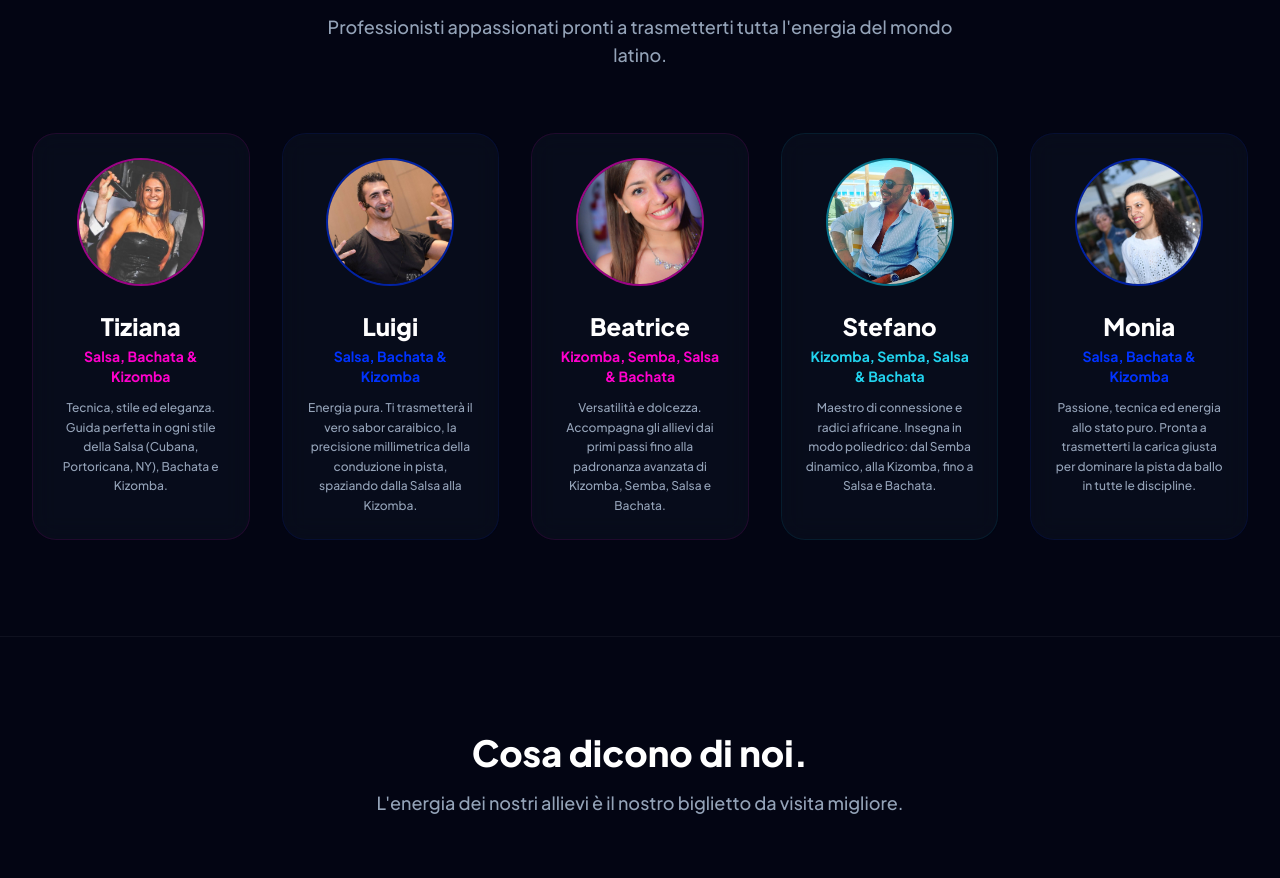
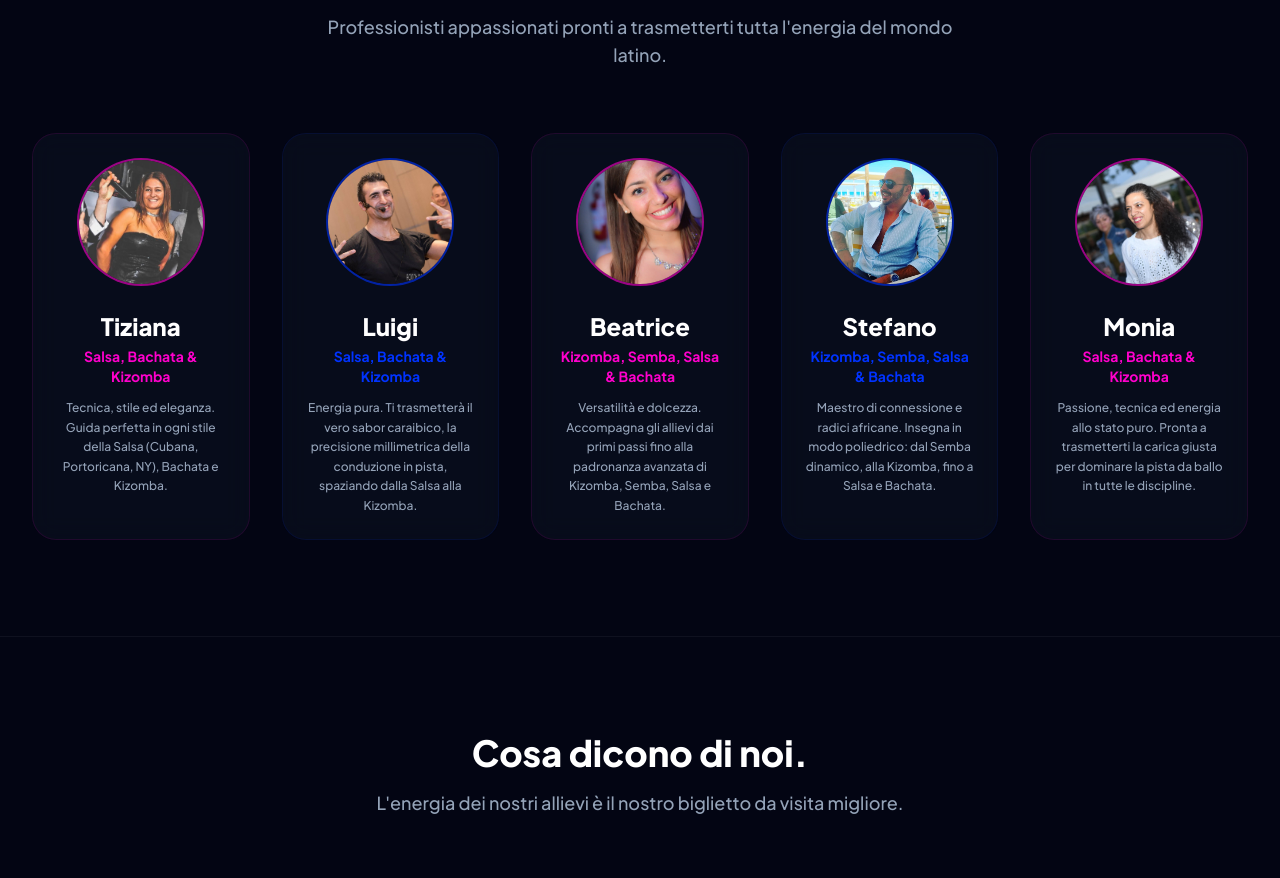
Before and after one commit to colu84/blue-danza-caribe, a plain HTML site: page index.html in a window 1280 px wide. Shown: the part 3265-4143 px from the top of the page. Drawn offline with nearby package versions, Linux system fonts and the light colour scheme.

Commit message:
Color code staff members by gender (Pink/Blue)

```diff
--- a/index.html
+++ b/index.html
@@ -343,24 +343,24 @@
                 </div>
 
                 <!-- Stefano -->
-                <div class="card-glass rounded-3xl p-6 flex flex-col items-center text-center group transition-all hover:-translate-y-2 hover:shadow-[0_0_20px_rgba(0,242,254,0.15)] border border-cyan-500/10 hover:border-cyan-500/30">
-                    <div class="w-32 h-32 rounded-full bg-cyan-500/20 flex items-center justify-center mb-6 overflow-hidden border-2 border-cyan-500/50 group-hover:scale-105 transition-transform relative">
+                <div class="card-glass rounded-3xl p-6 flex flex-col items-center text-center group transition-all hover:-translate-y-2 hover:shadow-[0_0_20px_rgba(0,51,255,0.15)] border border-brandBlue/10 hover:border-brandBlue/30">
+                    <div class="w-32 h-32 rounded-full bg-brandBlue/20 flex items-center justify-center mb-6 overflow-hidden border-2 border-brandBlue/50 group-hover:scale-105 transition-transform relative">
                         <img src="images/staff/stefano.jpg" alt="Stefano" class="w-full h-full object-cover absolute inset-0 z-10" onerror="this.style.display='none'; this.nextElementSibling.style.display='block';">
-                        <svg class="w-12 h-12 text-cyan-400 hidden z-0" fill="none" stroke="currentColor" viewBox="0 0 24 24"><path stroke-linecap="round" stroke-linejoin="round" stroke-width="1.5" d="M16 7a4 4 0 11-8 0 4 4 0 018 0zM12 14a7 7 0 00-7 7h14a7 7 0 00-7-7z"></path></svg>
+                        <svg class="w-12 h-12 text-brandBlue hidden z-0" fill="none" stroke="currentColor" viewBox="0 0 24 24"><path stroke-linecap="round" stroke-linejoin="round" stroke-width="1.5" d="M16 7a4 4 0 11-8 0 4 4 0 018 0zM12 14a7 7 0 00-7 7h14a7 7 0 00-7-7z"></path></svg>
                     </div>
                     <h3 class="text-2xl font-black text-white mb-1">Stefano</h3>
-                    <p class="text-cyan-400 font-bold text-sm mb-3">Kizomba, Semba, Salsa & Bachata</p>
+                    <p class="text-brandBlue font-bold text-sm mb-3">Kizomba, Semba, Salsa & Bachata</p>
                     <p class="text-slate-400 text-xs font-medium leading-relaxed">Maestro di connessione e radici africane. Insegna in modo poliedrico: dal Semba dinamico, alla Kizomba, fino a Salsa e Bachata.</p>
                 </div>
 
                 <!-- Monia -->
-                <div class="card-glass rounded-3xl p-6 flex flex-col items-center text-center group transition-all hover:-translate-y-2 hover:shadow-[0_0_20px_rgba(0,51,255,0.15)] border border-brandBlue/10 hover:border-brandBlue/30">
-                    <div class="w-32 h-32 rounded-full bg-brandBlue/20 flex items-center justify-center mb-6 overflow-hidden border-2 border-brandBlue/50 group-hover:scale-105 transition-transform relative">
+                <div class="card-glass rounded-3xl p-6 flex flex-col items-center text-center group transition-all hover:-translate-y-2 hover:shadow-[0_0_20px_rgba(255,0,204,0.15)] border border-brandPink/10 hover:border-brandPink/30">
+                    <div class="w-32 h-32 rounded-full bg-brandPink/20 flex items-center justify-center mb-6 overflow-hidden border-2 border-brandPink/50 group-hover:scale-105 transition-transform relative">
                         <img src="images/staff/monia.jpg" alt="Monia" class="w-full h-full object-cover absolute inset-0 z-10" onerror="this.style.display='none'; this.nextElementSibling.style.display='block';">
-                        <svg class="w-12 h-12 text-brandBlue hidden z-0" fill="none" stroke="currentColor" viewBox="0 0 24 24"><path stroke-linecap="round" stroke-linejoin="round" stroke-width="1.5" d="M16 7a4 4 0 11-8 0 4 4 0 018 0zM12 14a7 7 0 00-7 7h14a7 7 0 00-7-7z"></path></svg>
+                        <svg class="w-12 h-12 text-brandPink hidden z-0" fill="none" stroke="currentColor" viewBox="0 0 24 24"><path stroke-linecap="round" stroke-linejoin="round" stroke-width="1.5" d="M16 7a4 4 0 11-8 0 4 4 0 018 0zM12 14a7 7 0 00-7 7h14a7 7 0 00-7-7z"></path></svg>
                     </div>
                     <h3 class="text-2xl font-black text-white mb-1">Monia</h3>
-                    <p class="text-brandBlue font-bold text-sm mb-3">Salsa, Bachata & Kizomba</p>
+                    <p class="text-brandPink font-bold text-sm mb-3">Salsa, Bachata & Kizomba</p>
                     <p class="text-slate-400 text-xs font-medium leading-relaxed">Passione, tecnica ed energia allo stato puro. Pronta a trasmetterti la carica giusta per dominare la pista da ballo in tutte le discipline.</p>
                 </div>
             </div>
```
